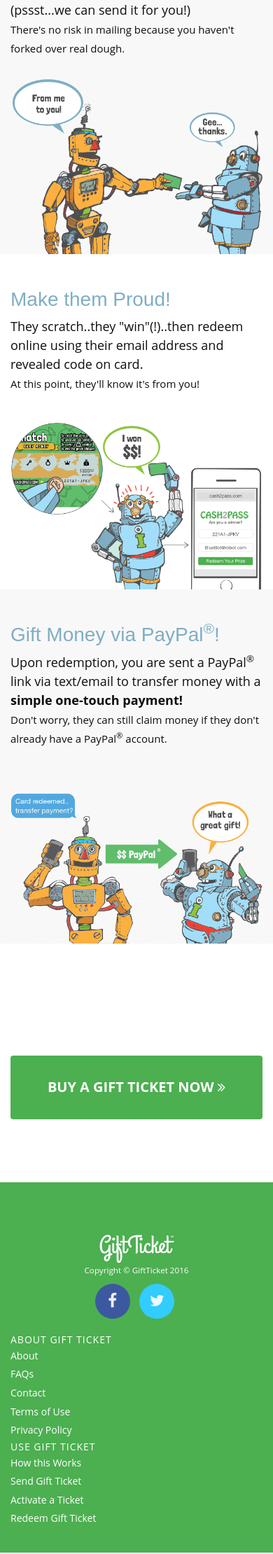
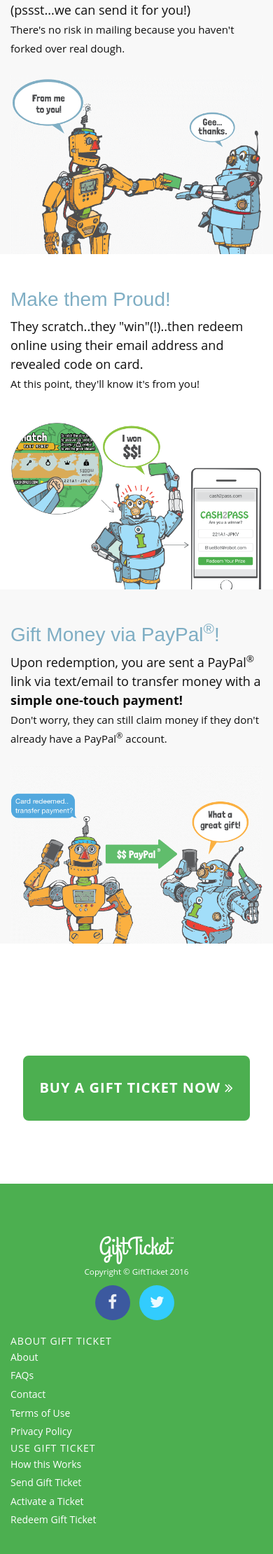
Before and after one commit to alleyway/gift-ticket-web, a Jekyll site: the page built from index.html, in a window 390 px wide. Shown: the part 1712-3932 px from the top of the page at 70% size. Built offline with Jekyll 4.4.1, drawn with Linux system fonts in a browser that asks for light colours; some web fonts are replaced; comment, search, counter and statistics services are not loaded.

Commit message:
Updating visuals of layout

```diff
--- a/css/grayscale.css
+++ b/css/grayscale.css
@@ -468,6 +468,7 @@
 }
 
 .bottom_buy_now {
+    width: 90%;
     color: white;
     margin-top:60px;
     margin-bottom: 60px;
@@ -475,13 +476,19 @@
     padding: 30px 10px;
     background-color: #4CAF50;
     font-size: 20px;
+    max-width: 500px;
+    border: 2px solid #4CAF50;
+    border-radius: 8px;
 }
-.bottom_buy_now a {
+a.bottom_buy_now  {
     color: white;
     letter-spacing: 1px;
 }
-.bottom_buy_now a:hover {
-    text-decoration: underline;
+a.bottom_buy_now:hover {
+    text-decoration: none;
+    border: 2px solid #4CAF50;
+    background-color: white;
+    color: #4CAF50;
 }
 
 .greybackground {
--- a/index.html
+++ b/index.html
@@ -70,7 +70,7 @@
     </div>
     <div class="row">
 
-        <div class="col-lg-offset-2 col-md-4" >
+        <div class="col-md-offset-2 col-lg-offset-3 col-md-3" >
             <h4>Purchase Card</h4>
             <p>
                 Buy card for a 'winning' amount: $25/$50/$100/etc.<br/>
@@ -78,17 +78,17 @@
             </p>
         </div>
 
-        <div class="col-md-4 text-center"
+        <div class="col-md-4 col-lg-3 text-center"
              style="text-align: right">
 
-            <img src="img/MoneyMatch_Product_Photo_Unscratched.jpg" class="img-responsive" alt="Gift Ticket scratch-off"/>
+            <img src="img/MoneyMatch_Product_Photo_Unscratched.jpg" class="img-responsive" alt="Gift Ticket scratch-off" style="padding: 20px auto;" />
 
         </div>
     </div>
 
     <div class="row greybackground">
 
-        <div class="col-lg-offset-2 col-md-4">
+        <div class="col-md-offset-2 col-lg-offset-3 col-md-3" >
             <h4>Give Card</h4>
             <p>
                 Give or mail card to your recipient. (pssst...we can send it for you!)<br/>
@@ -97,14 +97,14 @@
 
         </div>
 
-        <div class="col-md-4">
+        <div class="col-md-4 col-lg-3 text-center">
             <img src="img/robots_give.png" class="img-responsive" alt="Gifting the Ticket" >
         </div>
 
     </div>
 
     <div class="row">
-        <div class="col-lg-offset-2 col-md-4">
+        <div class="col-md-offset-2 col-lg-offset-3 col-md-3" >
             <h4>Make them Proud!</h4>
             <p>They scratch..they "win"(!)..then redeem online using their email address and revealed code on card.<br/>
                 <span style="font-size: smaller">At this point, they'll know it's from you!</span>
@@ -118,7 +118,7 @@
 
     <div class="row greybackground">
 
-        <div class="col-lg-offset-2 col-md-4">
+        <div class="col-md-offset-2 col-lg-offset-3 col-md-3" >
             <h4>Gift Money via PayPal<sup>&reg;</sup>!</h4>
             <p>
                 Upon redemption, you are sent a PayPal<sup>&reg;</sup> link via text/email to transfer money with a <strong>simple one-touch payment!</strong><br/>
@@ -127,7 +127,7 @@
 
         </div>
 
-        <div class="col-lg-4">
+        <div class="col-md-4 col-lg-3 text-center">
             <img src="img/robots_pay.png" class="img-responsive" alt="Giving money">
         </div>
 
@@ -138,10 +138,9 @@
 
 <section id="send" class="container-fluid content-section ">
     <div class="row">
-        <div class=" col-lg-offset-2 col-lg-8">
+        <div class=" col-lg-offset-2 col-lg-8 text-center">
 
-
-            <a href="order" class="btn btn-block bottom_buy_now"  onclick="trackLink('Order Button', 'clicked', 'bottom', 'order.html'); return false;">Buy a Gift Ticket now <i class="fa fa-angle-double-right"></i></a>
+            <a href="order" class="btn bottom_buy_now"  onclick="trackLink('Order Button', 'clicked', 'bottom', 'order.html'); return false;">Buy a Gift Ticket now <i class="fa fa-angle-double-right"></i></a>
 
         </div>
     </div>
```
